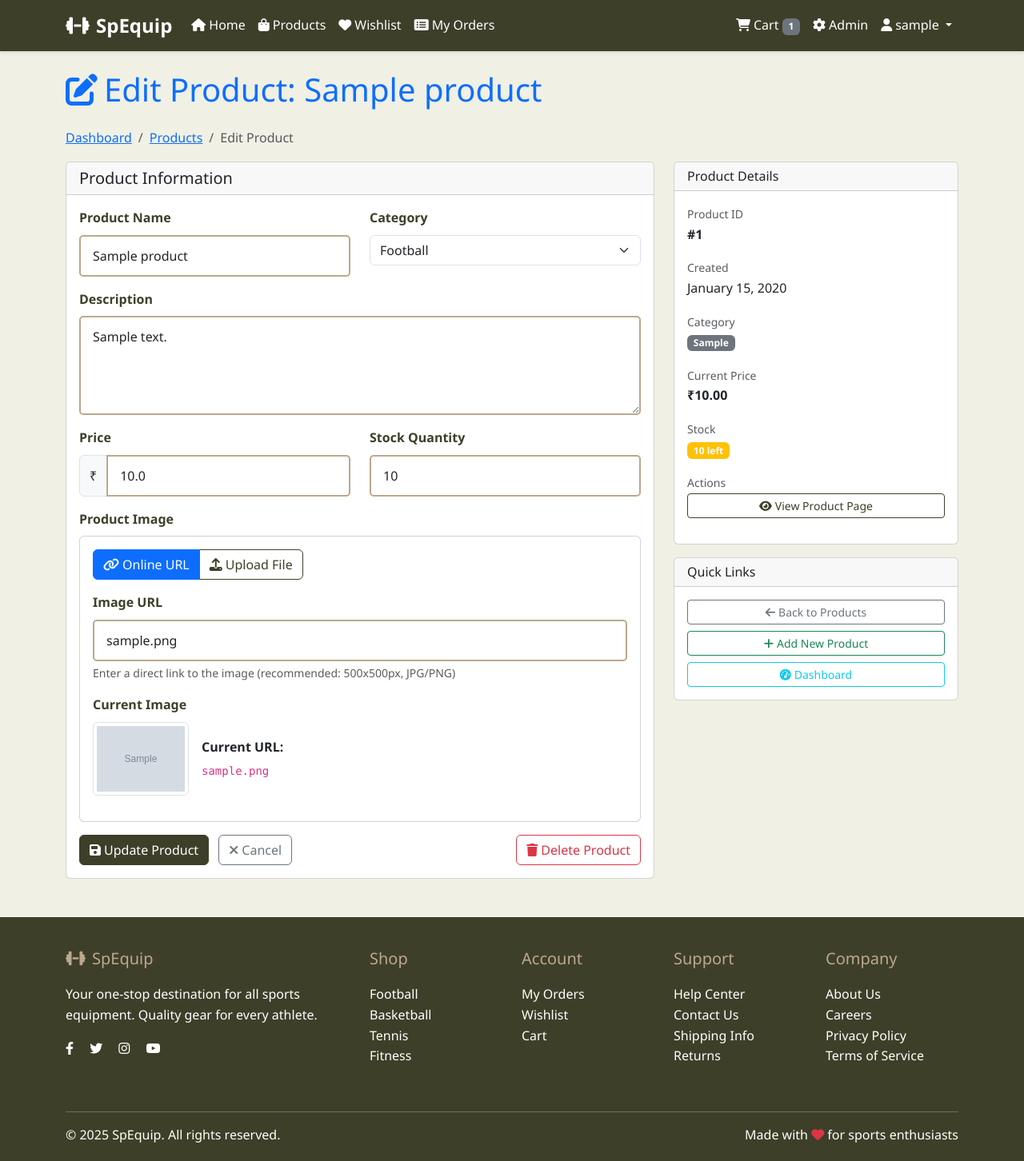
After one commit to ivocreates/SportsEquip, a Flask app: page /admin/products/edit/1 in a window 1280 px wide. The commit adds this page. Shown: the whole page at 80% size. Run offline with Flask 3, Linux system fonts and the light colour scheme; a user stored in the database is signed in; tables that the repository leaves empty hold one stand-in row (values such as "Sample post"); grey boxes marked "Sample" are stand-in pictures; some libraries are stand-ins or nearby versions.

Commit message:
Add admin user management and unified sign-in UI
- Created admin/edit_product.html template to fix TemplateNotFound error
- Added comprehensive admin/users.html template with pagination, search, and user management
- Implemented admin user management routes (admin_users, admin_toggle_user_admin)
- Updated navbar with unified 'Sign In' dropdown for better UX
- Added 'Manage Users' button to admin dashboard
- Enhanced admin user search and filtering capabilities
- Fixed template syntax and improved error handling
- Added user statistics and role management functionality

```diff
--- a/app/routes.py
+++ b/app/routes.py
@@ -425,6 +425,53 @@ def admin_update_order_status(id):
 
     return redirect(url_for('main.admin_orders'))
 
+# User Management Routes
+@main.route('/admin/users')
+@login_required
+def admin_users():
+    if not current_user.is_admin:
+        flash('Access denied', 'danger')
+        return redirect(url_for('main.index'))
+
+    page = request.args.get('page', 1, type=int)
+    search = request.args.get('search', '', type=str)
+
+    query = User.query
+    if search:
+        query = query.filter(
+            db.or_(
+                User.username.contains(search),
+                User.email.contains(search)
+            )
+        )
+
+    users = query.order_by(User.created_at.desc()).paginate(
+        page=page, per_page=10, error_out=False
+    )
+
+    # Get today's date for statistics
+    from datetime import date
+    today = date.today()
+
+    return render_template('admin/users.html', users=users, search=search, today=today)@main.route('/admin/users/<int:id>/toggle-admin', methods=['POST'])
+@login_required
+def admin_toggle_user_admin(id):
+    if not current_user.is_admin:
+        flash('Access denied', 'danger')
+        return redirect(url_for('main.index'))
+
+    user = User.query.get_or_404(id)
+    if user.id == current_user.id:
+        flash('You cannot modify your own admin status', 'warning')
+        return redirect(url_for('main.admin_users'))
+
+    user.is_admin = not user.is_admin
+    db.session.commit()
+
+    status = 'granted' if user.is_admin else 'revoked'
+    flash(f'Admin privileges {status} for {user.username}', 'success')
+    return redirect(url_for('main.admin_users'))
+
 # Support and Company Pages
 @main.route('/help-center')
 def help_center():
--- /dev/null
+++ b/app/templates/admin/edit_product.html
@@ -0,0 +1,324 @@
+{% extends "base.html" %}
+
+{% block title %}Edit Product - Admin - SpEquip{% endblock %}
+
+{% block content %}
+<div class="container mt-4">
+    <div class="row">
+        <div class="col">
+            <h1 class="text-primary mb-4">
+                <i class="fas fa-edit me-2"></i>Edit Product: {{ product.name }}
+            </h1>
+            <nav aria-label="breadcrumb">
+                <ol class="breadcrumb">
+                    <li class="breadcrumb-item"><a href="{{ url_for('main.admin_dashboard') }}">Dashboard</a></li>
+                    <li class="breadcrumb-item"><a href="{{ url_for('main.admin_products') }}">Products</a></li>
+                    <li class="breadcrumb-item active">Edit Product</li>
+                </ol>
+            </nav>
+        </div>
+    </div>
+
+    <div class="row">
+        <div class="col-lg-8">
+            <div class="card">
+                <div class="card-header">
+                    <h5 class="card-title mb-0">Product Information</h5>
+                </div>
+                <div class="card-body">
+                    <form method="POST" id="product-form" enctype="multipart/form-data">
+                        {{ form.hidden_tag() }}
+
+                        <div class="row">
+                            <div class="col-md-6">
+                                <div class="mb-3">
+                                    {{ form.name.label(class="form-label") }}
+                                    {{ form.name(class="form-control") }}
+                                    {% if form.name.errors %}
+                                        <div class="text-danger small">
+                                            {% for error in form.name.errors %}
+                                                <div>{{ error }}</div>
+                                            {% endfor %}
+                                        </div>
+                                    {% endif %}
+                                </div>
+                            </div>
+                            <div class="col-md-6">
+                                <div class="mb-3">
+                                    {{ form.category.label(class="form-label") }}
+                                    {{ form.category(class="form-select") }}
+                                    {% if form.category.errors %}
+                                        <div class="text-danger small">
+                                            {% for error in form.category.errors %}
+                                                <div>{{ error }}</div>
+                                            {% endfor %}
+                                        </div>
+                                    {% endif %}
+                                </div>
+                            </div>
+                        </div>
+
+                        <div class="mb-3">
+                            {{ form.description.label(class="form-label") }}
+                            {{ form.description(class="form-control", rows="4") }}
+                            {% if form.description.errors %}
+                                <div class="text-danger small">
+                                    {% for error in form.description.errors %}
+                                        <div>{{ error }}</div>
+                                    {% endfor %}
+                                </div>
+                            {% endif %}
+                        </div>
+
+                        <div class="row">
+                            <div class="col-md-6">
+                                <div class="mb-3">
+                                    {{ form.price.label(class="form-label") }}
+                                    <div class="input-group">
+                                        <span class="input-group-text">₹</span>
+                                        {{ form.price(class="form-control", step="0.01") }}
+                                    </div>
+                                    {% if form.price.errors %}
+                                        <div class="text-danger small">
+                                            {% for error in form.price.errors %}
+                                                <div>{{ error }}</div>
+                                            {% endfor %}
+                                        </div>
+                                    {% endif %}
+                                </div>
+                            </div>
+                            <div class="col-md-6">
+                                <div class="mb-3">
+                                    {{ form.stock_quantity.label(class="form-label") }}
+                                    {{ form.stock_quantity(class="form-control") }}
+                                    {% if form.stock_quantity.errors %}
+                                        <div class="text-danger small">
+                                            {% for error in form.stock_quantity.errors %}
+                                                <div>{{ error }}</div>
+                                            {% endfor %}
+                                        </div>
+                                    {% endif %}
+                                </div>
+                            </div>
+                        </div>
+
+                        <!-- Image Upload Section -->
+                        <div class="mb-3">
+                            <label class="form-label">Product Image</label>
+                            <div class="card">
+                                <div class="card-body">
+                                    <!-- Image Upload Options -->
+                                    <div class="mb-3">
+                                        <div class="btn-group" role="group" aria-label="Image upload options">
+                                            <input type="radio" class="btn-check" name="image_option" id="url_option" autocomplete="off" checked>
+                                            <label class="btn btn-outline-primary" for="url_option">
+                                                <i class="fas fa-link me-1"></i>Online URL
+                                            </label>
+
+                                            <input type="radio" class="btn-check" name="image_option" id="upload_option" autocomplete="off">
+                                            <label class="btn btn-outline-primary" for="upload_option">
+                                                <i class="fas fa-upload me-1"></i>Upload File
+                                            </label>
+                                        </div>
+                                    </div>
+
+                                    <!-- URL Input -->
+                                    <div id="url_input" class="mb-3">
+                                        {{ form.image_url.label(class="form-label") }}
+                                        {{ form.image_url(class="form-control", placeholder="https://example.com/image.jpg") }}
+                                        <div class="form-text">Enter a direct link to the image (recommended: 500x500px, JPG/PNG)</div>
+                                        {% if form.image_url.errors %}
+                                            <div class="text-danger small">
+                                                {% for error in form.image_url.errors %}
+                                                    <div>{{ error }}</div>
+                                                {% endfor %}
+                                            </div>
+                                        {% endif %}
+                                    </div>
+
+                                    <!-- File Upload -->
+                                    <div id="file_input" class="mb-3" style="display: none;">
+                                        <label for="image_file" class="form-label">Upload Image File</label>
+                                        <input type="file" class="form-control" id="image_file" name="image_file" accept="image/*">
+                                        <div class="form-text">Upload an image file (JPG, PNG, GIF) - Max size: 5MB</div>
+                                    </div>
+
+                                    <!-- Current Image Preview -->
+                                    <div class="mb-3">
+                                        <label class="form-label">Current Image</label>
+                                        <div class="d-flex align-items-center">
+                                            <img id="current_image"
+                                                 src="{{ product.image_url if product.image_url != 'default-product.jpg' else url_for('static', filename='images/default-product.jpg') }}"
+                                                 alt="{{ product.name }}"
+                                                 class="img-thumbnail me-3"
+                                                 style="max-width: 120px; max-height: 120px;">
+                                            <div>
+                                                <p class="mb-1"><strong>Current URL:</strong></p>
+                                                <code class="small">{{ product.image_url }}</code>
+                                            </div>
+                                        </div>
+                                    </div>
+
+                                    <!-- Image Preview -->
+                                    <div id="image_preview" class="mb-3" style="display: none;">
+                                        <label class="form-label">Preview</label>
+                                        <div>
+                                            <img id="preview_image" class="img-thumbnail" style="max-width: 200px; max-height: 200px;">
+                                        </div>
+                                    </div>
+                                </div>
+                            </div>
+                        </div>
+
+                        <div class="d-flex justify-content-between">
+                            <div>
+                                <button type="submit" class="btn btn-primary me-2">
+                                    <i class="fas fa-save me-1"></i>Update Product
+                                </button>
+                                <a href="{{ url_for('main.admin_products') }}" class="btn btn-outline-secondary">
+                                    <i class="fas fa-times me-1"></i>Cancel
+                                </a>
+                            </div>
+                            <div>
+                                <a href="{{ url_for('main.admin_delete_product', id=product.id) }}"
+                                   class="btn btn-outline-danger"
+                                   onclick="return confirm('Are you sure you want to delete this product? This action cannot be undone.')">
+                                    <i class="fas fa-trash me-1"></i>Delete Product
+                                </a>
+                            </div>
+                        </div>
+                    </form>
+                </div>
+            </div>
+        </div>
+
+        <!-- Product Details Sidebar -->
+        <div class="col-lg-4">
+            <div class="card">
+                <div class="card-header">
+                    <h6 class="card-title mb-0">Product Details</h6>
+                </div>
+                <div class="card-body">
+                    <div class="mb-3">
+                        <small class="text-muted">Product ID</small>
+                        <div><strong>#{{ product.id }}</strong></div>
+                    </div>
+                    <div class="mb-3">
+                        <small class="text-muted">Created</small>
+                        <div>{{ product.created_at.strftime('%B %d, %Y') }}</div>
+                    </div>
+                    <div class="mb-3">
+                        <small class="text-muted">Category</small>
+                        <div>
+                            <span class="badge bg-secondary">{{ product.category.title() }}</span>
+                        </div>
+                    </div>
+                    <div class="mb-3">
+                        <small class="text-muted">Current Price</small>
+                        <div><strong>₹{{ "%.2f"|format(product.price) }}</strong></div>
+                    </div>
+                    <div class="mb-3">
+                        <small class="text-muted">Stock</small>
+                        <div>
+                            {% if product.stock_quantity > 10 %}
+                                <span class="badge bg-success">{{ product.stock_quantity }} in stock</span>
+                            {% elif product.stock_quantity > 0 %}
+                                <span class="badge bg-warning">{{ product.stock_quantity }} left</span>
+                            {% else %}
+                                <span class="badge bg-danger">Out of stock</span>
+                            {% endif %}
+                        </div>
+                    </div>
+                    <div class="mb-3">
+                        <small class="text-muted">Actions</small>
+                        <div class="d-grid gap-2">
+                            <a href="{{ url_for('main.product_detail', id=product.id) }}" class="btn btn-outline-primary btn-sm">
+                                <i class="fas fa-eye me-1"></i>View Product Page
+                            </a>
+                        </div>
+                    </div>
+                </div>
+            </div>
+
+            <!-- Quick Links -->
+            <div class="card mt-3">
+                <div class="card-header">
+                    <h6 class="card-title mb-0">Quick Links</h6>
+                </div>
+                <div class="card-body">
+                    <div class="d-grid gap-2">
+                        <a href="{{ url_for('main.admin_products') }}" class="btn btn-outline-secondary btn-sm">
+                            <i class="fas fa-arrow-left me-1"></i>Back to Products
+                        </a>
+                        <a href="{{ url_for('main.admin_add_product') }}" class="btn btn-outline-success btn-sm">
+                            <i class="fas fa-plus me-1"></i>Add New Product
+                        </a>
+                        <a href="{{ url_for('main.admin_dashboard') }}" class="btn btn-outline-info btn-sm">
+                            <i class="fas fa-tachometer-alt me-1"></i>Dashboard
+                        </a>
+                    </div>
+                </div>
+            </div>
+        </div>
+    </div>
+</div>
+
+<script>
+document.addEventListener('DOMContentLoaded', function() {
+    const urlOption = document.getElementById('url_option');
+    const uploadOption = document.getElementById('upload_option');
+    const urlInput = document.getElementById('url_input');
+    const fileInput = document.getElementById('file_input');
+    const imageUrlField = document.getElementById('image_url');
+    const imageFileField = document.getElementById('image_file');
+    const previewDiv = document.getElementById('image_preview');
+    const previewImage = document.getElementById('preview_image');
+
+    // Toggle between URL and file upload
+    urlOption.addEventListener('change', function() {
+        if (this.checked) {
+            urlInput.style.display = 'block';
+            fileInput.style.display = 'none';
+            imageFileField.value = '';
+            previewDiv.style.display = 'none';
+        }
+    });
+
+    uploadOption.addEventListener('change', function() {
+        if (this.checked) {
+            urlInput.style.display = 'none';
+            fileInput.style.display = 'block';
+            imageUrlField.value = '';
+        }
+    });
+
+    // Image URL preview
+    imageUrlField.addEventListener('input', function() {
+        if (this.value && urlOption.checked) {
+            previewImage.src = this.value;
+            previewDiv.style.display = 'block';
+
+            previewImage.onerror = function() {
+                previewDiv.style.display = 'none';
+            };
+        } else {
+            previewDiv.style.display = 'none';
+        }
+    });
+
+    // File upload preview
+    imageFileField.addEventListener('change', function() {
+        if (this.files && this.files[0]) {
+            const reader = new FileReader();
+            reader.onload = function(e) {
+                previewImage.src = e.target.result;
+                previewDiv.style.display = 'block';
+            };
+            reader.readAsDataURL(this.files[0]);
+        } else {
+            previewDiv.style.display = 'none';
+        }
+    });
+});
+</script>
+{% endblock %}
--- a/app/templates/base.html
+++ b/app/templates/base.html
@@ -87,15 +87,24 @@
                             </ul>
                         </li>
                     {% else %}
-                        <li class="nav-item">
-                            <a class="nav-link" href="{{ url_for('main.login') }}">
-                                <i class="fas fa-sign-in-alt me-1"></i>Login
+                        <li class="nav-item dropdown">
+                            <a class="nav-link dropdown-toggle" href="#" role="button" data-bs-toggle="dropdown">
+                                <i class="fas fa-sign-in-alt me-1"></i>Sign In
                             </a>
-                        </li>
-                        <li class="nav-item">
-                            <a class="nav-link" href="{{ url_for('main.register') }}">
-                                <i class="fas fa-user-plus me-1"></i>Register
-                            </a>
+                            <ul class="dropdown-menu">
+                                <li><a class="dropdown-item" href="{{ url_for('main.login') }}">
+                                    <i class="fas fa-sign-in-alt me-2"></i>Login
+                                </a></li>
+                                <li><a class="dropdown-item" href="{{ url_for('main.register') }}">
+                                    <i class="fas fa-user-plus me-2"></i>Create Account
+                                </a></li>
+                                <li><hr class="dropdown-divider"></li>
+                                <li><h6 class="dropdown-header">New Customer?</h6></li>
+                                <li><small class="dropdown-item-text text-muted px-3">
+                                    Create an account to track orders,<br>
+                                    manage wishlist, and get exclusive offers!
+                                </small></li>
+                            </ul>
                         </li>
                     {% endif %}
                 </ul>
```
Also changed, not shown: app/templates/admin/dashboard.html (+9 -1 lines), app/templates/admin/users.html (added, +303 -0 lines).
